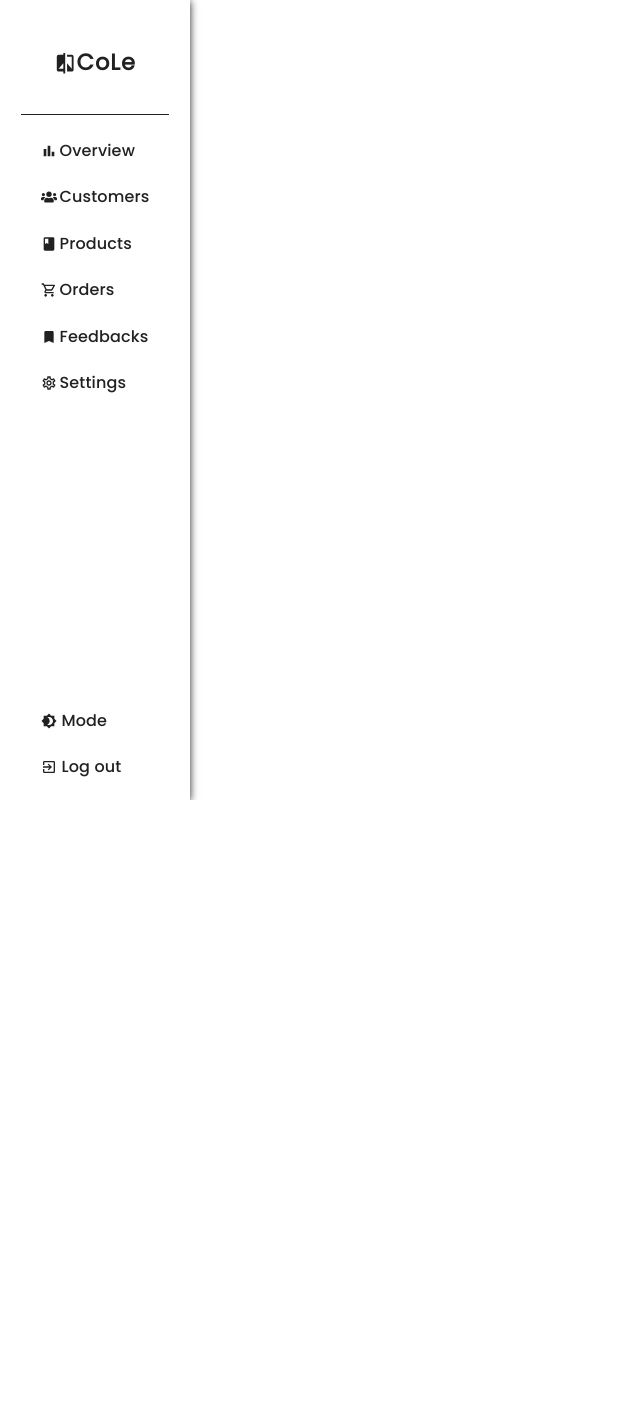
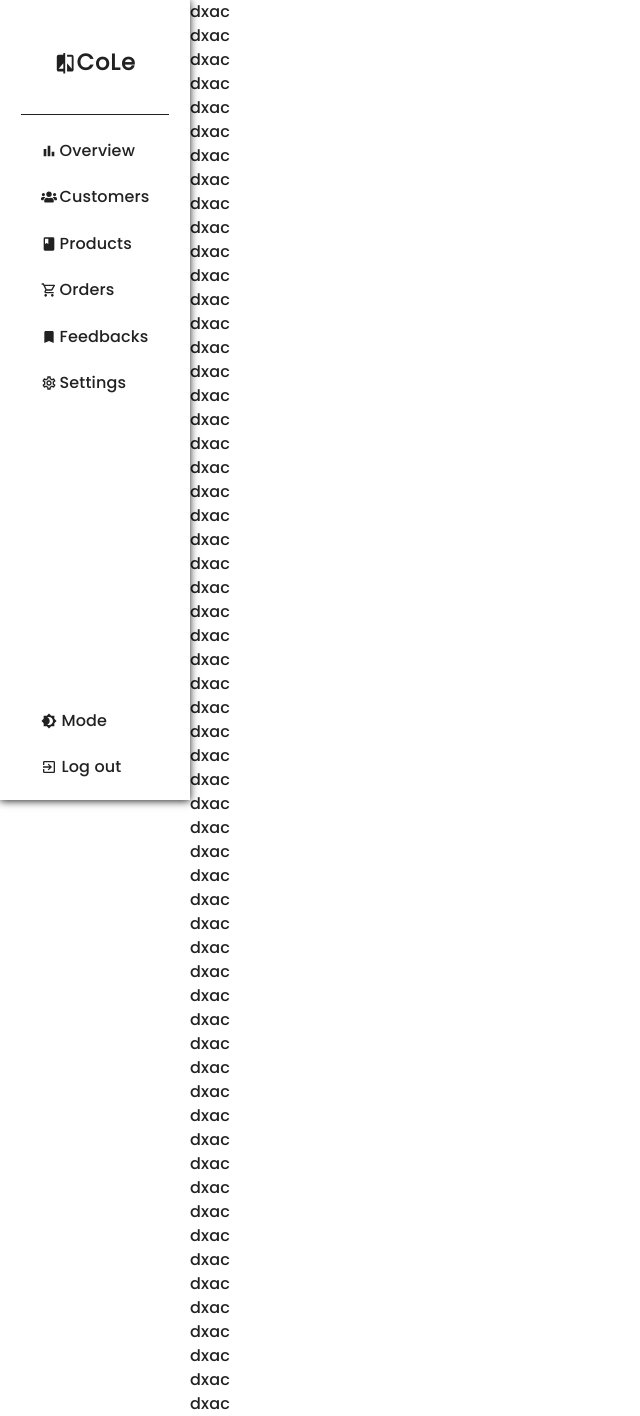
Before and after one commit to collins-cl/customerRMclient, a React (Create React App) app: page /customers in a window 1280 px wide. Shown: the whole page, without its empty margins (0-640 px from the left). Before the commit the page ends 800 px from the top, so only its background shows below. Built offline with nearby package versions, Linux system fonts and the light colour scheme.

Commit message:
recommit of dashboard

```diff
--- a/src/App.js
+++ b/src/App.js
@@ -5,6 +5,7 @@ import { ThemeProvider, createTheme } from "@mui/material/styles";
 import { BrowserRouter as Router, Routes, Route } from "react-router-dom";
 import { useState, useMemo } from "react";
 import Dashboard from "./Pages/Dashboard/Dashboard";
+import Win from "./Pages/Win";
 
 const initialState = !!JSON.parse(localStorage.getItem("theme"));
 
@@ -42,6 +43,7 @@ function App() {
           <div className="otherside">
             <Routes>
               <Route path="/" element={<Dashboard />} />
+              <Route path="/customers" element={<Win />} />
             </Routes>
           </div>
         </div>
--- /dev/null
+++ b/src/Pages/Win.jsx
@@ -0,0 +1,69 @@
+import React from 'react'
+
+const Win = () => {
+  return (
+    <div>
+        <p>dxac</p>
+        <p>dxac</p>
+        <p>dxac</p>
+        <p>dxac</p>
+        <p>dxac</p>
+        <p>dxac</p>
+        <p>dxac</p>
+        <p>dxac</p>
+        <p>dxac</p>
+        <p>dxac</p>
+        <p>dxac</p>
+        <p>dxac</p>
+        <p>dxac</p>
+        <p>dxac</p>
+        <p>dxac</p>
+        <p>dxac</p>
+        <p>dxac</p>
+        <p>dxac</p>
+        <p>dxac</p>
+        <p>dxac</p>
+        <p>dxac</p>
+        <p>dxac</p>
+        <p>dxac</p>
+        <p>dxac</p>
+        <p>dxac</p>
+        <p>dxac</p>
+        <p>dxac</p>
+        <p>dxac</p>
+        <p>dxac</p>
+        <p>dxac</p>
+        <p>dxac</p>
+        <p>dxac</p>
+        <p>dxac</p>
+        <p>dxac</p>
+        <p>dxac</p>
+        <p>dxac</p>
+        <p>dxac</p>
+        <p>dxac</p>
+        <p>dxac</p>
+        <p>dxac</p>
+        <p>dxac</p>
+        <p>dxac</p>
+        <p>dxac</p>
+        <p>dxac</p>
+        <p>dxac</p>
+        <p>dxac</p>
+        <p>dxac</p>
+        <p>dxac</p>
+        <p>dxac</p>
+        <p>dxac</p>
+        <p>dxac</p>
+        <p>dxac</p>
+        <p>dxac</p>
+        <p>dxac</p>
+        <p>dxac</p>
+        <p>dxac</p>
+        <p>dxac</p>
+        <p>dxac</p>
+        <p>dxac</p>
+    </div>
+  )
+}
+
+export default Win
```
